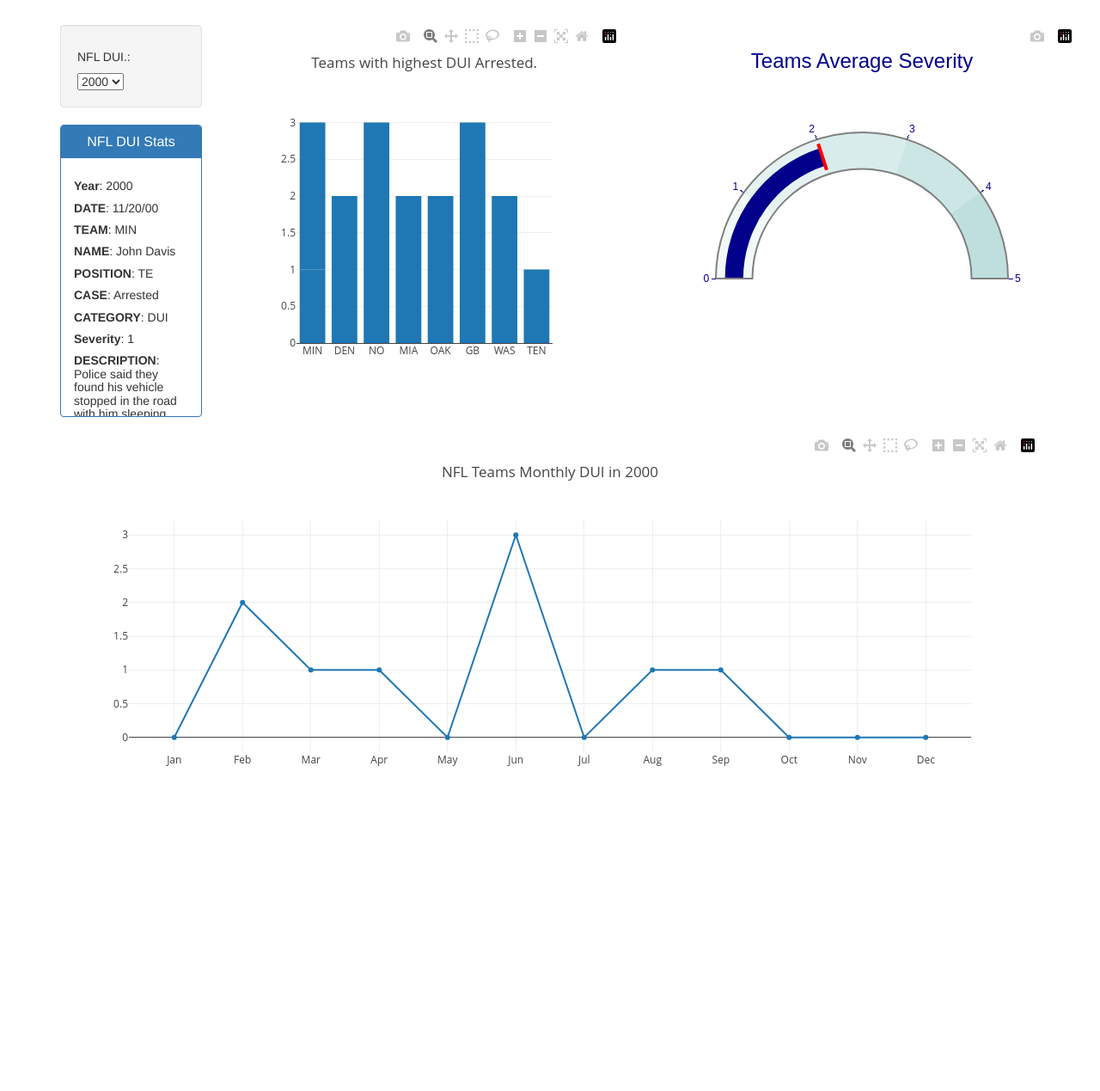
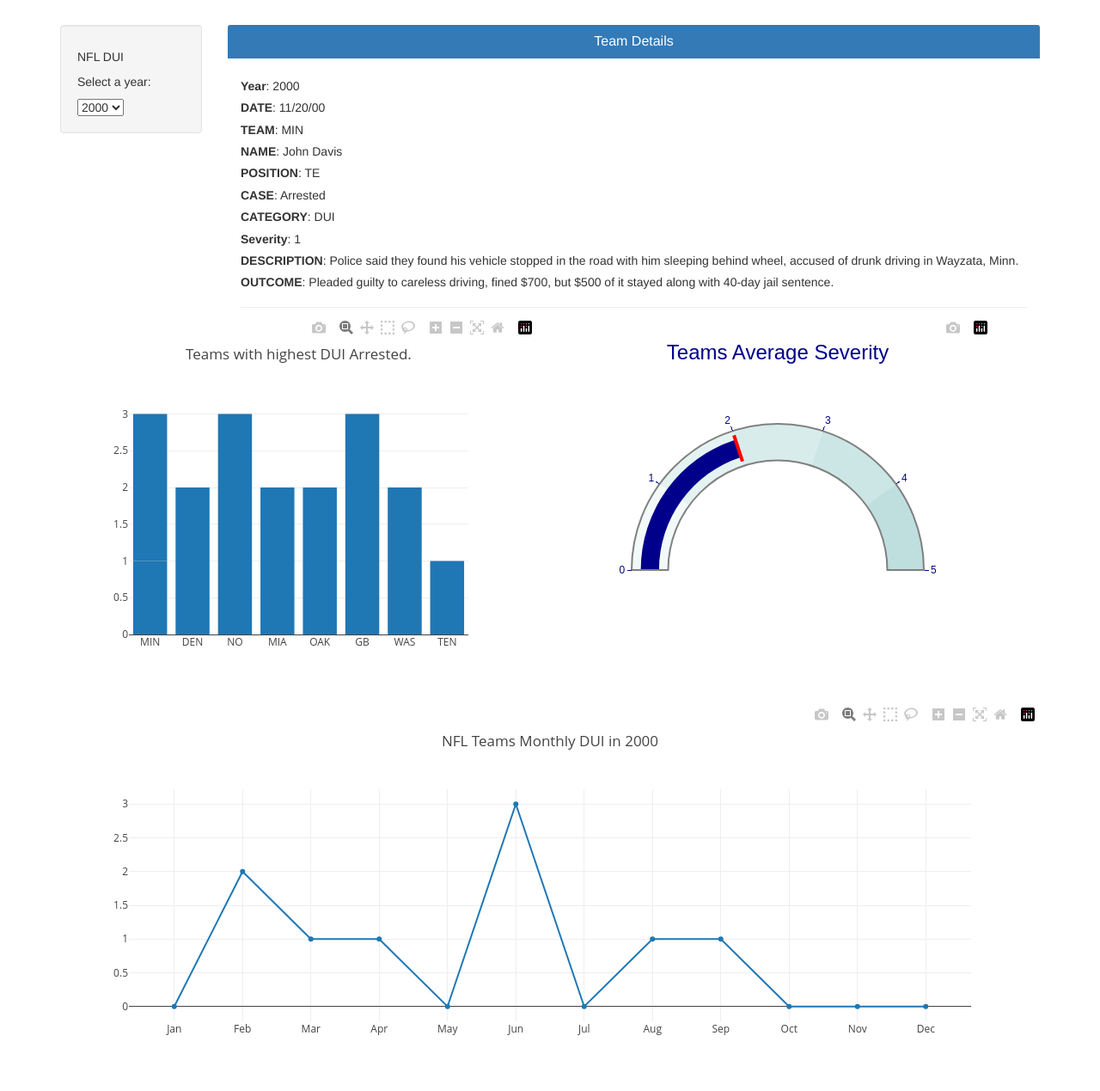
Before and after one commit to CPhilippe30/Project-2, a Flask app: page / in a window 1280 px wide. Shown: the part 241-1510 px from the top of the page at 86% size. Before the commit the page ends 1132 px from the top, so only its background shows below. Run offline with Flask 2, Linux system fonts and the light colour scheme; some libraries are stand-ins or nearby versions.

Commit message:
update index.html

```diff
--- a/templates/index.html
+++ b/templates/index.html
@@ -6,47 +6,74 @@
   <meta http-equiv="X-UA-Compatible" content="ie=edge">
   <title>NFL DUI Arrests</title>
   <link rel="stylesheet" href="https://maxcdn.bootstrapcdn.com/bootstrap/3.3.7/css/bootstrap.min.css">
-  <link rel="stylesheet" href="static/style.css">
+  <link rel="stylesheet" href="../static/style.css">
+   <!-- Bootstrap <link href="css/bootstrap.min.css" rel="stylesheet">-->
 </head>
 <body>
   <div class="container">
     <div class="row">
-      <div class="col-md-12 jumbotron text-center">
-        <h1>NFL DUI Arrests Dashboard</h1>
-        <p>Use the interactive charts below to explore the dataset</p>
+      <div class="col-md-12 jumbotron text-center" >
+        <div id="page-heading">
+          <h1> NFL DUI Dashboard</h1>
+          <p>Use the interactive charts below to explore the dataset</p>
+        </div>
       </div>
     </div>
     <div class="row">
       <div class="col-md-2">
         <div class="well">
-          <h5>NFL DUI.:</h5>
+          <h5>NFL DUI</h5>
+          <p>Select a year:</p>
           <select id="selDataset" onchange="optionChanged(this.value)"></select>
         </div>
-        <div class="panel panel-primary">
-          <div class="panel-heading">
-            <h3 class="panel-title">NFL DUI Stats</h3>
+      </div>
+      <div class="col-md-10">
+          <div class="panel-primary">
+            <div class="panel-heading">
+              <h3 class="panel-title">Team Details</h3>
+            </div>
+            <div id="sample-metadata" class="panel-body"></div>
           </div>
-          <div id="sample-metadata" class="panel-body"></div>
-        </div>
-      </div>
-      <div class="col-md-5">
+     </div>
+      <!-- <div class="col-md-5">
         <div id="bar"></div>
       </div>
       <div class="col-md-5">
+        <div id="gauge"></div>
+      </div> -->
+    </div>
+    <div class="row">
+      <div class="col-md-6">
+        <div id="bar"></div>
+      </div>
+      <div class="col-md-6">
         <div id="gauge"></div>
       </div>
     </div>
     <div class="row">
       <div class="col-md-12">
         <div id="line"></div>
+        <!-- Create a div where the graph will take place -->
+        <div id="my_dataviz2"></div>
+      </div>
+    </div>
+    <div class="row">
+      <div class="col-md-12">
+        <!--div id="bubble"></div -->
+        <!-- Create a div where the graph will take place -->
+        <div id="my_dataviz">
+          <!-- <svg width="100" height="200">
+            <circle cx="50" cy="50" r="40"
+            stroke="green" stroke-width="4" fill="yellow" />
+          Sorry, your browser does not support inline SVG.
+          </svg> -->
+        </div>
       </div>
     </div>
   </div>
-  <script src="https://d3js.org/d3.v7.min.js"></script>
+  <script src="https://d3js.org/d3.v5.min.js"></script>
   <script src="https://cdn.plot.ly/plotly-latest.min.js"></script>
-  <script src="./static/app.js"></script>
-  <!--script src="./static/js/bubble.js"></script-->
-  <!--script src="./static/js/bonus.js"></script -->
-  <!--script src="data/samples.json"></script -->
+  <script src="../static/app.js"></script>
+  <!--script src="../static/linegraph.js"></script -->
 </body>
 </html>
```
